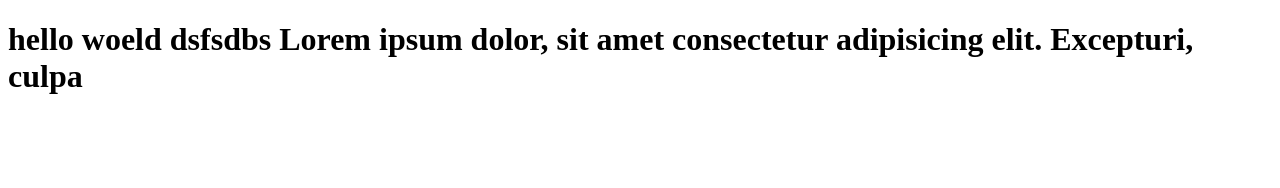
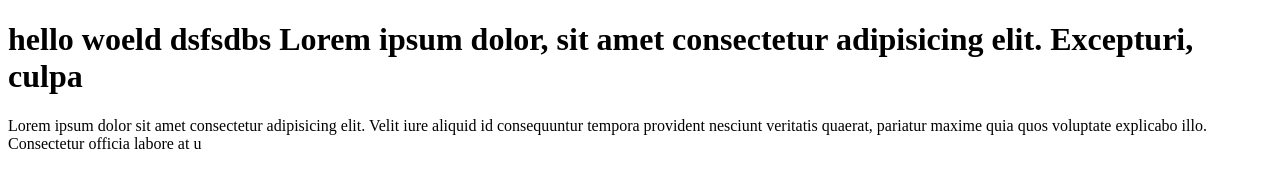
Before and after one commit to samarasimhar/git-course, a plain HTML site: page index.html in a window 1280 px wide. Drawn offline with Linux system fonts and the light colour scheme.

Commit message:
cahnges made

```diff
--- a/index.html
+++ b/index.html
@@ -9,5 +9,6 @@
     <h1>hello woeld dsfsdbs Lorem ipsum dolor, sit amet consectetur adipisicing elit. Excepturi, culpa
 
     </h1>
+    Lorem ipsum dolor sit amet consectetur adipisicing elit. Velit iure aliquid id consequuntur tempora provident nesciunt veritatis quaerat, pariatur maxime quia quos voluptate explicabo illo. Consectetur officia labore at u
 </body>
 </html>
```
